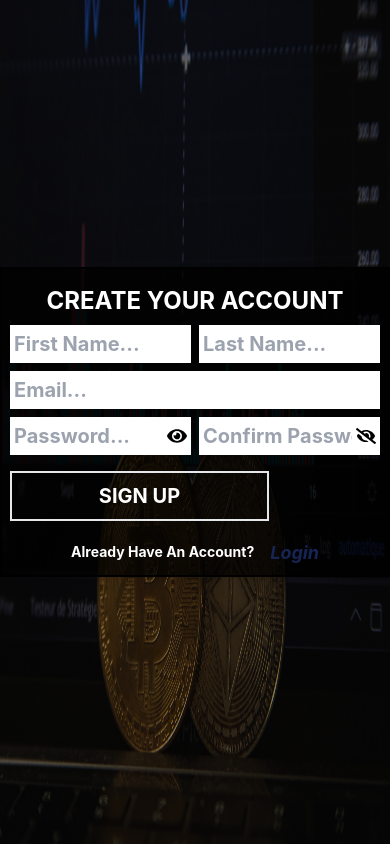
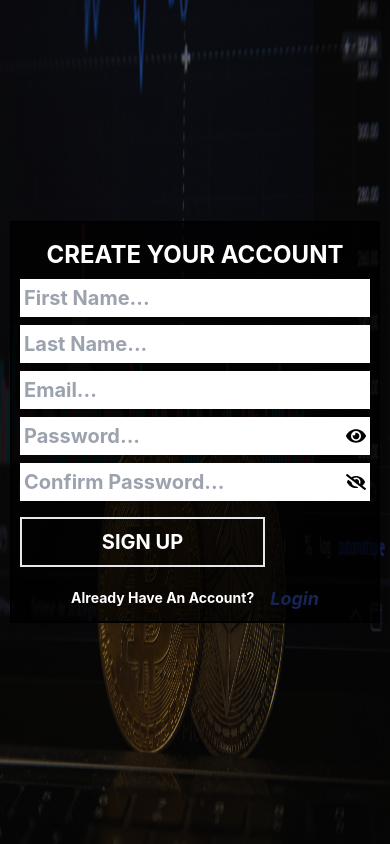
Before and after one commit to MiltonBlack/Forex, a React (Create React App) app: page /signup in a window 390 px wide. Built offline with nearby package versions, Linux system fonts and the light colour scheme.

Commit message:
website fully responsive...

```diff
--- a/src/pages/Login.jsx
+++ b/src/pages/Login.jsx
@@ -42,7 +42,7 @@ const Login = () => {
     <div className=' bg-sky-500 flex items-center justify-center w-screen h-screen relative'>
       <img src={img} alt="" className='h-screen w-screen' />
       <div className='fixed top-0 right-0 left-0 bottom-0 w-full h-full flex items-center justify-center bg-black/75'>
-        <div className='border-2 border-black shadow-xl p-2 flex flex-col w-[512px] items-start justify-center bg-slate-500'>
+        <div className='border-2 border-black shadow-xl p-2 flex flex-col w-[380px] md:w-[512px] items-start justify-center bg-slate-500'>
           <h1 className='text-white my-2 text-center w-full uppercase'>Sign IN to your Account</h1>
           <input
             type="email"
--- a/src/pages/SignUp.jsx
+++ b/src/pages/SignUp.jsx
@@ -63,9 +63,9 @@ const SignUp = () => {
     <div className='bg-sky-500 w-screen h-screen relative'>
       <img src={img} alt="" className='h-screen w-screen' />
       <div className='fixed top-0 right-0 left-0 bottom-0 w-full h-full flex items-center justify-center bg-black/50'>
-        <div className='w-[512px] border-2 border-black shadow-lg p-2 bg-black/75'>
+        <div className='w-[370px] md:w-[512px] border-2 border-black shadow-lg p-2 bg-black/75'>
           <h1 className='text-white text-2xl my-2 uppercase w-full text-center'>Create Your Account</h1>
-          <div className='grid grid-cols-2 gap-2'>
+          <div className='grid grid-cols-1 md:grid-cols-2 gap-2'>
             <input
               type="text"
               placeholder='First Name...'
@@ -88,7 +88,7 @@ const SignUp = () => {
             name='email'
             value={email}
             onChange={onChange} />
-          <div className='grid grid-cols-2 gap-2'>
+          <div className='grid grid-cols-1 md:grid-cols-2 gap-2'>
             <div className='flex bg-white pr-1'>
               <input
                 type="text"
```
